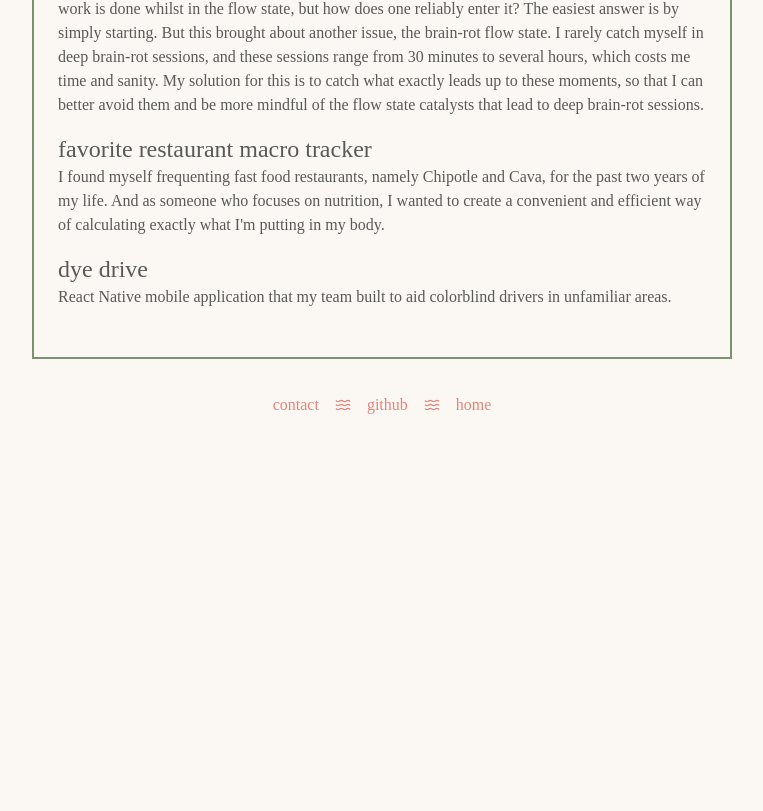
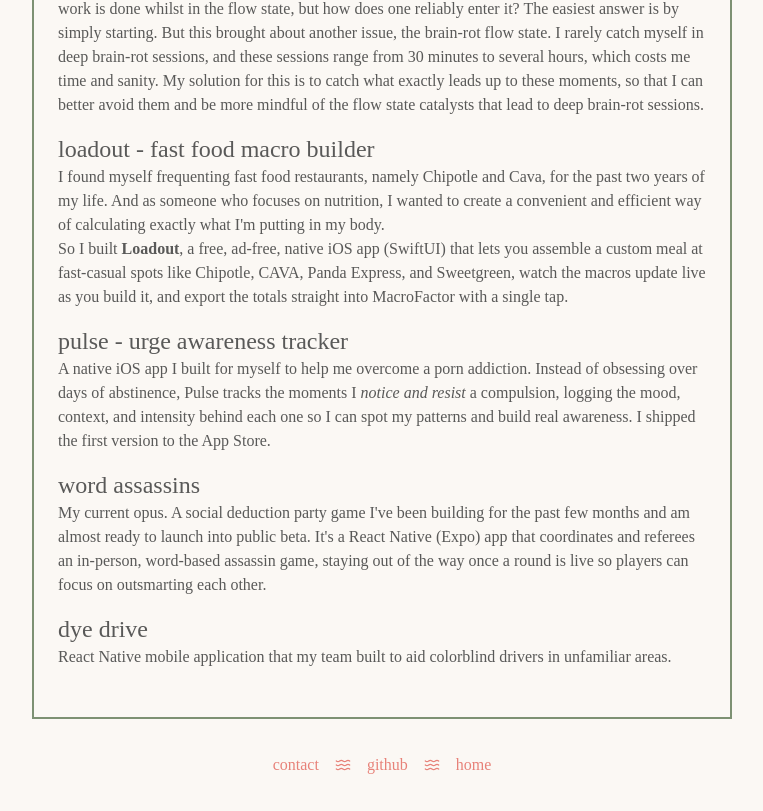
Before and after one commit to danyobosayo/dayowrites, a Next.js app: page /projects in a window 1280 px wide. Shown: the part 819-1630 px from the top of the page, without its empty margins (258-1021 px from the left). Before the commit the page ends 1270 px from the top, so only its background shows below. Built offline with nearby package versions, Linux system fonts and the light colour scheme.

Commit message:
content: update bio + honest qualities, add Loadout/Pulse/Word Assassins, refresh reading list to 2026

```diff
--- a/app/myself/page.tsx
+++ b/app/myself/page.tsx
@@ -80,23 +80,31 @@ function page() {
           for any fellow runners.
         </p>
       </Block>
-      <Block title="reading list 2025">
+      <Block title="reading list 2026">
         <p>
-          East of Eden by <i>John Steinback</i> (p.g. 241) {"<-"} currently
+          I Who Have Never Known Men by <i>Jacqueline Harpman</i> (fin) 8.4/10
+        </p>
+        <p>
+          The Almanack of Naval Ravikant by <i>Eric Jorgenson</i> (fin) 9/10
+        </p>
+        <p>
+          Norwegian Wood by <i>Haruki Murakami</i> (fin) 7/10
+        </p>
+        <p>
+          Twelve Pillars by <i>Jim Rohn & Chris Widener</i> (fin) 6/10
+        </p>
+        <p>
+          East of Eden by <i>John Steinbeck</i> (p.g. 301) {"<-"} currently
           reading
         </p>
         <p>
-          In The Miso Soup by <i>Ryu Murakami</i> (fin) 9.2/10
+          Crucial Conversations by <i>Kerry Patterson et al.</i> (p.g. 152)
         </p>
         <p>
-          School of Life by <i>Alain de Botton</i> (p.g. 59)
+          How to Day Trade for a Living by <i>Andrew Aziz</i> (p.g. 96)
         </p>
         <p>
-          Why We Sleep by <i>Matthew Walker</i> (fin) 5.5/10
-        </p>
-        <p>
-          Gödel, Escher, Bach: an Eternal Golden Braid by{" "}
-          <i>Douglas Hofstadter</i> (p.g. 35)
+          The Intelligent Investor (3rd ed.) by <i>Benjamin Graham</i> (p.g. 45)
         </p>
       </Block>
     </div>
--- a/app/page.tsx
+++ b/app/page.tsx
@@ -15,22 +15,30 @@ export default function Home() {
         </div>
         <p>Hello and welcome!</p>
         <p>
-          My name is Daniel Kim and I&apos;m currently a senior at The
-          University of Texas at Dallas studying computer science.
+          My name is Daniel Kim and I&apos;m currently a full stack developer
+          for CAPCE, a non-profit that accredits recertification courses for EMS
+          professionals.
         </p>
       </div>
       <div>
         <p>To list a few of the qualites I possess:</p>
         <li>
-          In an effort to make perfect use of my time, I end up wasting more of
-          it.
+          I obsess over my image and care WAY too much about what others think
+          of me.
         </li>
-        <li>I make promises to myself that I often end up breaking.</li>
-        <li>I have a bunch of hobbies, but don&apos;t excel at any of them.</li>
-        <li>And I often doubt myself and my accomplishments.</li>
+        <li>
+          I often set unrealistic goals, and I mentally break when I don&apos;t
+          achieve them.
+        </li>
+        <li>
+          I like trying a bunch of different hobbies, but I&apos;ve never
+          committed to excelling at one because I&apos;m afraid of not being good
+          at it.
+        </li>
+        <li>I downplay myself and have insane imposter syndrome.</li>
       </div>
       <div>
-        <p>But despite all of this, I can still thrive for one sole reason:</p>
+        <p>But despite all of this, I&apos;m content in life for one sole reason:</p>
         <p>
           His name is Jesus Christ, and I would love to share about how
           he&apos;s changed my life.
--- a/app/projects/page.tsx
+++ b/app/projects/page.tsx
@@ -99,12 +99,37 @@ function page() {
           the flow state catalysts that lead to deep brain-rot sessions.
         </p>
       </Block>
-      <Block title="favorite restaurant macro tracker">
+      <Block title="loadout - fast food macro builder">
         <p>
           I found myself frequenting fast food restaurants, namely Chipotle and
           Cava, for the past two years of my life. And as someone who focuses on
           nutrition, I wanted to create a convenient and efficient way of
           calculating exactly what I&apos;m putting in my body.
+        </p>
+        <p>
+          So I built <strong>Loadout</strong>, a free, ad-free, native iOS app
+          (SwiftUI) that lets you assemble a custom meal at fast-casual spots
+          like Chipotle, CAVA, Panda Express, and Sweetgreen, watch the macros
+          update live as you build it, and export the totals straight into
+          MacroFactor with a single tap.
+        </p>
+      </Block>
+      <Block title="pulse - urge awareness tracker">
+        <p>
+          A native iOS app I built for myself to help me overcome a porn
+          addiction. Instead of obsessing over days of abstinence, Pulse tracks
+          the moments I <i>notice and resist</i> a compulsion, logging the mood,
+          context, and intensity behind each one so I can spot my patterns and
+          build real awareness. I shipped the first version to the App Store.
+        </p>
+      </Block>
+      <Block title="word assassins">
+        <p>
+          My current opus. A social deduction party game I&apos;ve been building
+          for the past few months and am almost ready to launch into public
+          beta. It&apos;s a React Native (Expo) app that coordinates and referees
+          an in-person, word-based assassin game, staying out of the way once a
+          round is live so players can focus on outsmarting each other.
         </p>
       </Block>
       <Block title="dye drive">
```
